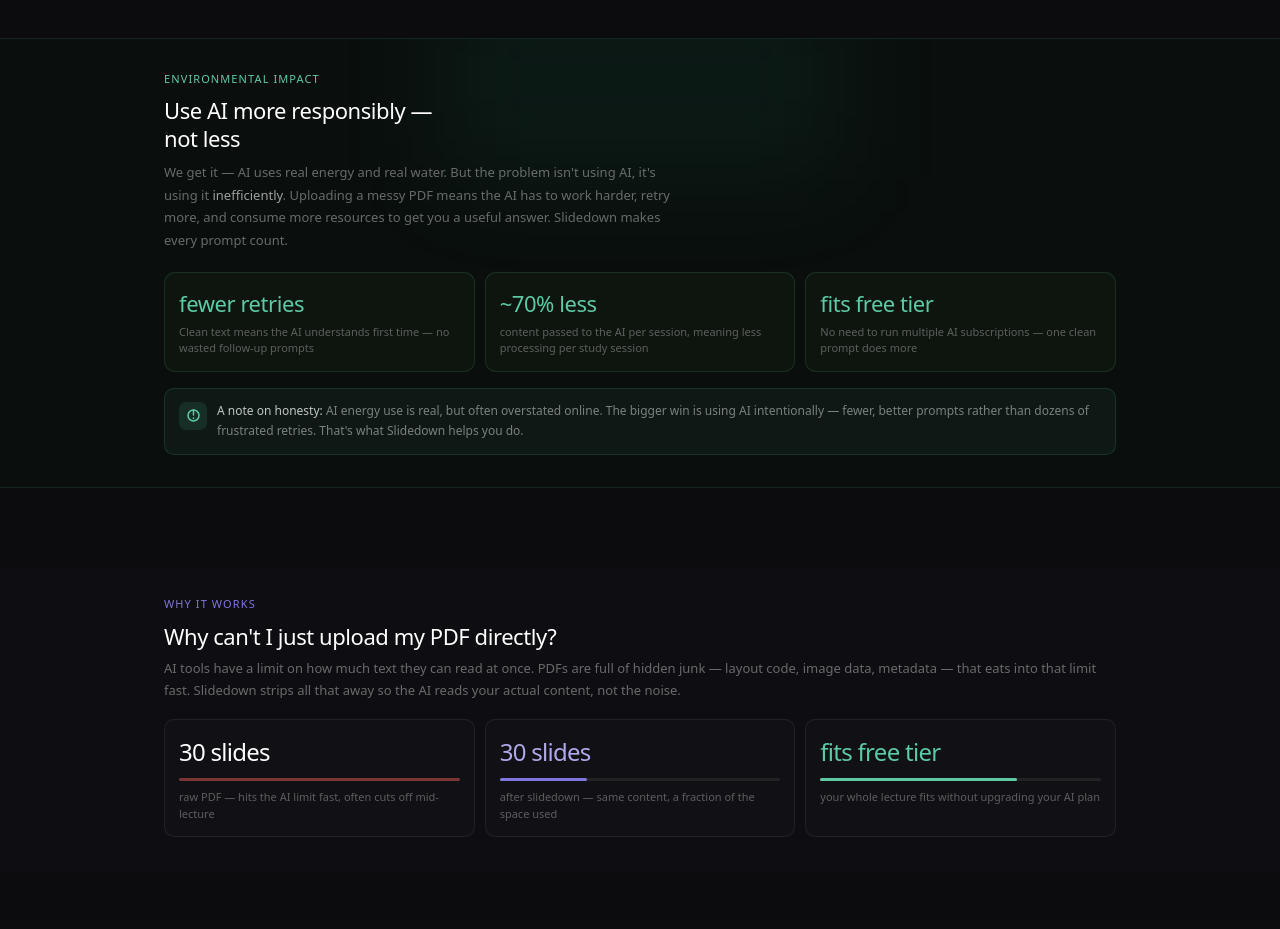
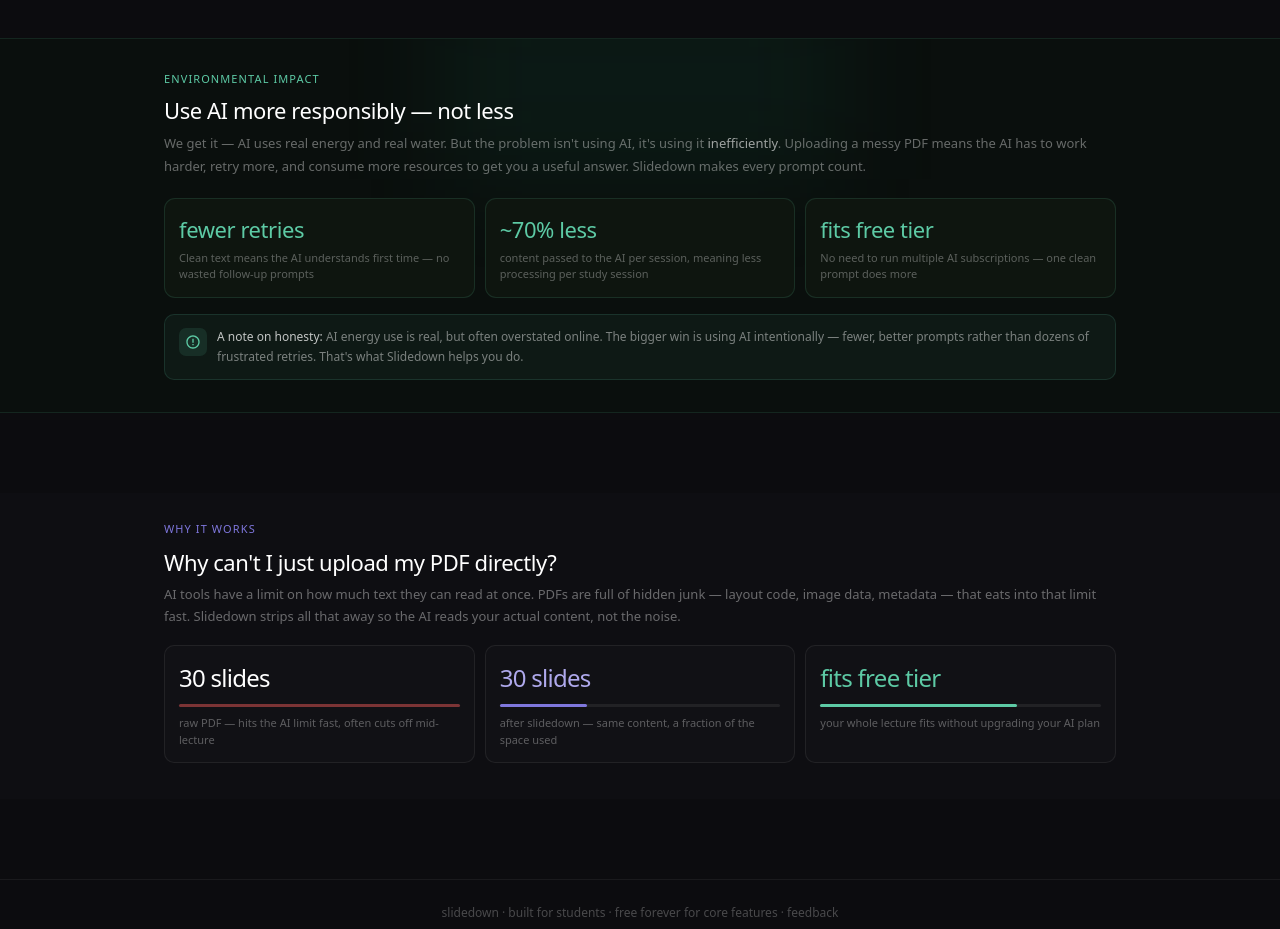
Before and after one commit to andrecamerino/slidedown, a Next.js app: page / in a window 1280 px wide. Shown: the part 1920-2849 px from the top of the page. Built offline with nearby package versions, Linux system fonts and the light colour scheme.

Commit message:
move EnvironmentalSection file

```diff
--- a/src/app/page.tsx
+++ b/src/app/page.tsx
@@ -1,6 +1,6 @@
 import { Hero } from "@/components/landing/Hero";
 import { Features } from "@/components/landing/features/Features";
-import { EnvironmentalSection } from "@/components/landing/EnvironmentalSection";
+import { EnvironmentalSection } from "@/components/landing/enironmental/EnvironmentalSection";
 import { HowItWorks } from "@/components/landing/HowItWorks";
 import { Footer } from "@/components/landing/Footer";
 
--- a/src/components/landing/EnvironmentalSection.tsx
+++ b/src/components/landing/enironmental/EnvironmentalSection.tsx
@@ -2,6 +2,8 @@
 
 import { motion } from "motion/react";
 import { CONTENT } from "@/lib/constants";
+import { RiErrorWarningLine } from "react-icons/ri";
+import EnironmentalCard from "./EnironmentalCard";
 
 const fadeUp = {
   initial: { opacity: 0, y: 24 },
@@ -20,30 +22,25 @@
       <div className="absolute top-[-60px] left-1/2 -translate-x-1/2 w-[400px] h-[200px] bg-[rgba(29,158,117,0.08)] pointer-events-none" style={{ filter: "blur(50px)" }} />
       <div className={`${CONTENT} py-8 relative`}>
         <p className="text-[11px] font-medium tracking-[0.1em] uppercase text-[#5DCAA5] mb-2">environmental impact</p>
-        <h2 className="text-[22px] font-medium text-white mb-2 tracking-[-0.02em] leading-[1.3]">Use AI more responsibly —<br />not less</h2>
-        <p className="text-[13px] text-white/38 leading-[1.75] mb-5 max-w-[520px]">
+        <h2 className="text-[22px] font-medium text-white mb-2 tracking-[-0.02em] leading-[1.3]">Use AI more responsibly — not less</h2>
+        <p className="text-[13px] text-white/38 leading-[1.75] mb-5">
           We get it — AI uses real energy and real water. But the problem isn&apos;t using AI, it&apos;s using it{" "}
           <em className="not-italic text-white/60">inefficiently</em>. Uploading a messy PDF means the AI has to work harder, retry more, and consume more resources to get you a useful answer. Slidedown makes every prompt count.
         </p>
 
         <div className="grid grid-cols-1 sm:grid-cols-3 gap-2.5 mb-4">
           {[
-            { num: "fewer retries", label: "Clean text means the AI understands first time — no wasted follow-up prompts" },
-            { num: "~70% less", label: "content passed to the AI per session, meaning less processing per study session" },
-            { num: "fits free tier", label: "No need to run multiple AI subscriptions — one clean prompt does more" },
-          ].map((c) => (
-            <div key={c.num} className="rounded-[11px] p-3.5" style={{ background: "#0e150f", border: "0.5px solid rgba(93,202,165,0.14)" }}>
-              <div className="text-[22px] font-medium text-[#5DCAA5] tracking-[-0.02em] mb-1">{c.num}</div>
-              <div className="text-[11px] text-white/32 leading-[1.5]">{c.label}</div>
-            </div>
+            { title: "fewer retries", text: "Clean text means the AI understands first time — no wasted follow-up prompts" },
+            { title: "~70% less", text: "content passed to the AI per session, meaning less processing per study session" },
+            { title: "fits free tier", text: "No need to run multiple AI subscriptions — one clean prompt does more" },
+          ].map((ec, index) => (
+            <EnironmentalCard key={index} ecard={ec} />
           ))}
         </div>
 
         <div className="flex items-start gap-2.5 rounded-[10px] px-3.5 py-3" style={{ background: "rgba(93,202,165,0.05)", border: "0.5px solid rgba(93,202,165,0.15)" }}>
           <div className="w-7 h-7 rounded-[7px] bg-[rgba(93,202,165,0.12)] flex items-center justify-center flex-shrink-0 mt-[1px]">
-            <svg width="13" height="13" viewBox="0 0 13 13" fill="none" stroke="#5DCAA5" strokeWidth="1.5" strokeLinecap="round" strokeLinejoin="round">
-              <path d="M6.5 1v5M6.5 9v.5" /><circle cx="6.5" cy="6.5" r="5.5" />
-            </svg>
+            <RiErrorWarningLine color="#5DCAA5" />
           </div>
           <p className="text-[12px] text-white/45 leading-[1.7]">
             <strong className="text-white/75 font-medium">A note on honesty: </strong> AI energy use is real, but often overstated online. The bigger win is using AI intentionally — fewer, better prompts rather than dozens of frustrated retries. That&apos;s what Slidedown helps you do.
```
